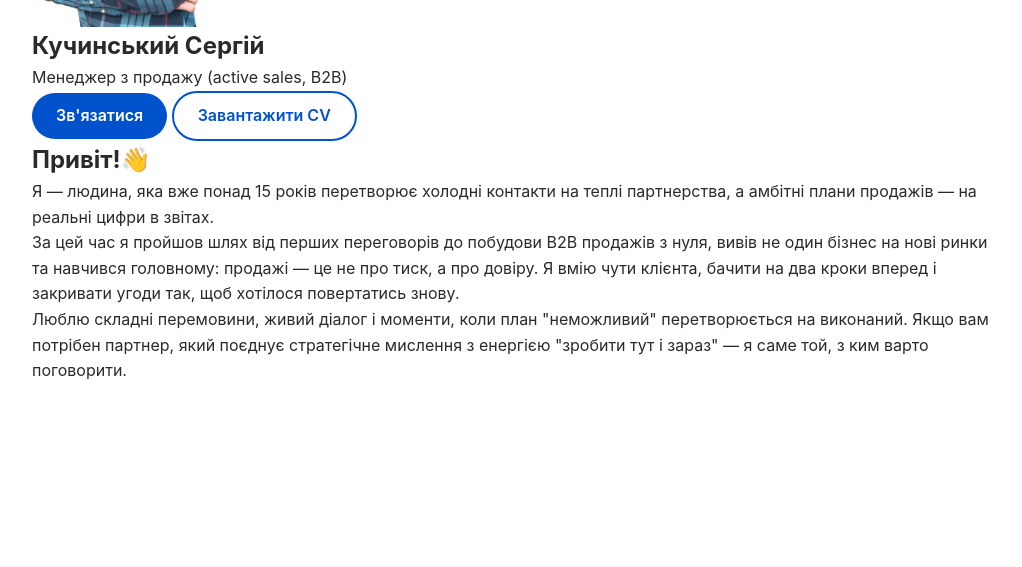
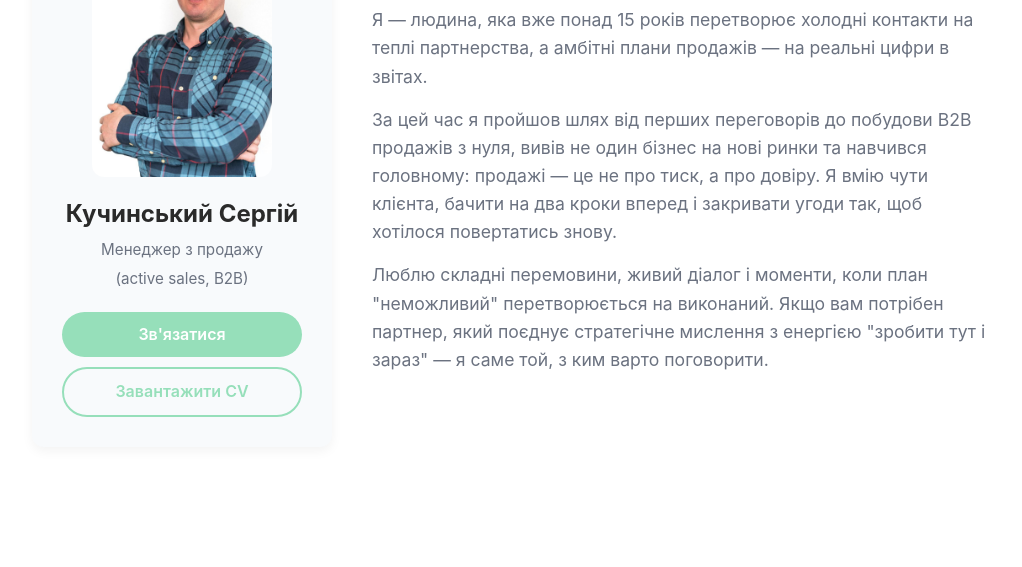
Before and after one commit to Kuchinskiy/brief-kuchynskyi-salesperson, a plain HTML site: page index.html in a window 1280 px wide. Shown: the part 314-881 px from the top of the page, without its empty margins (128-1150 px from the left). Before the commit the page ends 800 px from the top, so only its background shows below. Drawn offline with Linux system fonts and the light colour scheme.

Commit message:
hero section complete

```diff
--- a/css/styles.css
+++ b/css/styles.css
@@ -1,7 +1,7 @@
 
 :root {
-	--primary-color: #0052cc;
-	--primary-hover: #003d99;
+	--primary-color: #96dfba;
+	--primary-hover: #6ca68a;
 	--nav-hover: #8ea69b;
 	--text-color: #2a2a2a;
 	--text-muted: #6b7280;
@@ -55,7 +55,7 @@ a {
 
 img {
 	height: auto;
-	display: block;
+	display: inline-block;
 	max-width: 100%;
 }
 
@@ -68,8 +68,10 @@ img {
 	margin-right: auto;
 }
 
-.section {
-	padding: 60px 0;
+.section,
+.hero-section {
+	margin: 60px 0;
+	/* padding: 60px 0; */
 }
 
 .section-alt {
@@ -178,3 +180,64 @@ img {
 .nav-link:hover {
 	color: var(--nav-hover);
 }
+
+/* Section Hero / Про мене */
+
+.hero-section {
+	padding: 60px 0;
+}
+
+.hero-container {
+	display: grid;
+	grid-template-columns: 300px 1fr;
+	gap: 40px;
+	align-items: center;
+}
+
+.hero-card {
+	background-color: var(--bg-alt);
+	padding: 30px;
+	border-radius: var(--radius);
+	text-align: center;
+	box-shadow: 0 4px 12px rgba(0, 0, 0, 0.05);
+}
+
+.hero-avatar img {
+	border-radius: var(--radius);
+	margin-bottom: 10px;
+	object-fit: cover;
+}
+
+.hero-title {
+	font-size: 1.5rem;
+	margin-bottom: 5px;
+}
+
+.hero-subtitle,
+.hero-description {
+	color: var(--text-muted);
+	font-size: 0.95rem;
+	margin-bottom: 5px;
+}
+
+.hero-description {
+	display: block;
+	margin-bottom: 20px;
+}
+
+.hero-actions {
+	display: flex;
+	flex-direction: column;
+	gap: 10px;
+}
+
+.hero-bio h2 {
+	font-size: 2.2rem;
+	margin-bottom: 15px;
+}
+
+.hero-bio p {
+	color: var(--text-muted);
+	margin-bottom: 15px;
+	font-size: 1.1rem;
+}
--- a/index.html
+++ b/index.html
@@ -41,7 +41,8 @@
 				<img src="./img/SK.jpg" alt="Фото кандидата" width="180">
 			</div>
 			<h1 class="hero-title">Кучинський Сергій</h1>
-			<p class="hero-subtitle">Менеджер з продажу (active sales, B2B)</p>
+			<p class="hero-subtitle">Менеджер з продажу</p>
+			<span class="hero-description">(active sales, B2B)</span>
 			<div class="hero-actions">
 				<a href="#contacts" class="btn btn-primary">Зв'язатися</a>
 				<a href="#" download class="btn btn-outline">Завантажити CV</a>
```
